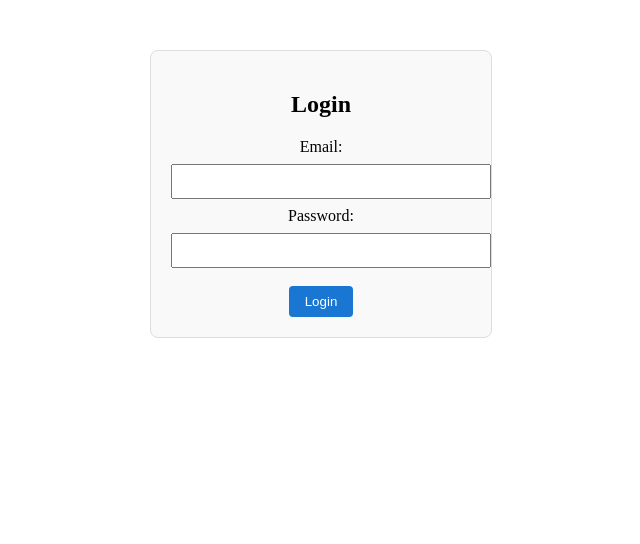
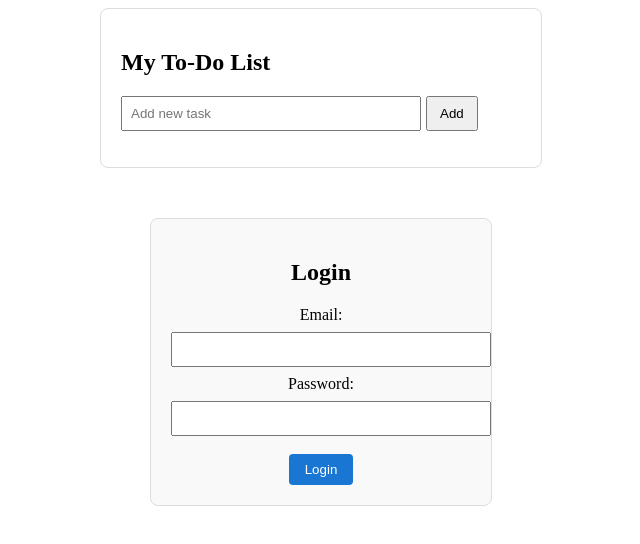
Before and after one commit to vineetdsn/codesphere, an Angular app: page /login in a window 1280 px wide. Shown: the top 544 px of the page, without its empty margins (319-959 px from the left). Built offline with nearby package versions, Linux system fonts and the light colour scheme.

Commit message:
To-do creation

```diff
--- a/src/app/app.component.html
+++ b/src/app/app.component.html
@@ -1 +1,2 @@
+<app-todo></app-todo>
 <router-outlet></router-outlet>
--- /dev/null
+++ b/src/app/todo.service.ts
@@ -0,0 +1,26 @@
+import { Injectable } from '@angular/core';
+import { Task } from './todo';
+
+@Injectable({
+  providedIn: 'root',
+})
+export class TodoService {
+  private tasks: Task[] = [];
+  private idCounter = 1;
+
+  getTasks(): Task[] {
+    return this.tasks;
+  }
+
+  addTask(title: string) {
+    this.tasks.push({ id: this.idCounter++, title: title, completed: false });
+  }
+
+  toggleCompletion(task: Task) {
+    task.completed = !task.completed;
+  }
+
+  deleteTask(task: Task) {
+    this.tasks = this.tasks.filter(t => t.id !== task.id);
+  }
+}
--- /dev/null
+++ b/src/app/todo.ts
@@ -0,0 +1,5 @@
+export interface Task{
+    id: number;
+    title: string;
+    completed: boolean;
+}
--- /dev/null
+++ b/src/app/todo/todo.component.css
@@ -0,0 +1,37 @@
+.completed{
+    text-decoration: line-through;
+    color: gray;
+}
+
+.todo-container{
+    max-width: 400px;
+    margin: auto;
+    padding: 20px;
+    border:1px solid #ddd;
+    border-radius: 8px;
+}
+
+input[type="text"] {
+    width: 70%;
+    padding: 8px;
+    margin-right: 5px;
+    color:yellowgreen;
+}
+
+button{
+    padding: 8px 12px;
+}
+
+ul {
+  list-style-type: none;
+  padding-left: 0;
+}
+li {
+  display: flex;
+  align-items: center;
+  margin: 10px 0;
+}
+li span {
+  flex-grow: 1;
+  margin-left: 10px;
+}
--- /dev/null
+++ b/src/app/todo/todo.component.html
@@ -0,0 +1,14 @@
+<div class="todo-container">
+  <h2>My To-Do List</h2>
+
+  <input type="text" [(ngModel)]="newTask" placeholder="Add new task" />
+  <button (click)="addTask()">Add</button>
+
+  <ul>
+    <li *ngFor="let task of tasks">
+      <input type="checkbox" [checked]="task.completed" (change)="toggleTask(task)" />
+      <span [class.completed]="task.completed">{{ task.title }}</span>
+      <button (click)="deleteTask(task)">Delete</button>
+    </li>
+  </ul>
+</div>
--- /dev/null
+++ b/src/app/todo/todo.component.ts
@@ -0,0 +1,34 @@
+import { Component, OnInit } from '@angular/core';
+import { TodoService } from '../todo.service';
+import { Task } from '../todo';
+
+@Component({
+  selector: 'app-todo',
+  templateUrl: './todo.component.html',
+  styleUrls: ['./todo.component.css']
+})
+export class TodoComponent implements OnInit {
+  tasks: Task[] = [];
+  newTask: string = '';
+
+  constructor(private todoService: TodoService) {}
+
+  ngOnInit() {
+    this.tasks = this.todoService.getTasks();
+  }
+
+  addTask() {
+    if (this.newTask.trim()) {
+      this.todoService.addTask(this.newTask.trim());
+      this.newTask = '';
+    }
+  }
+
+  toggleTask(task: Task) {
+    this.todoService.toggleCompletion(task);
+  }
+
+  deleteTask(task: Task) {
+    this.todoService.deleteTask(task);
+  }
+}
```
Also changed, not shown: src/app/app.module.ts (+6 -1 lines), 1 other file (tests, documents, lock files or other folders).
